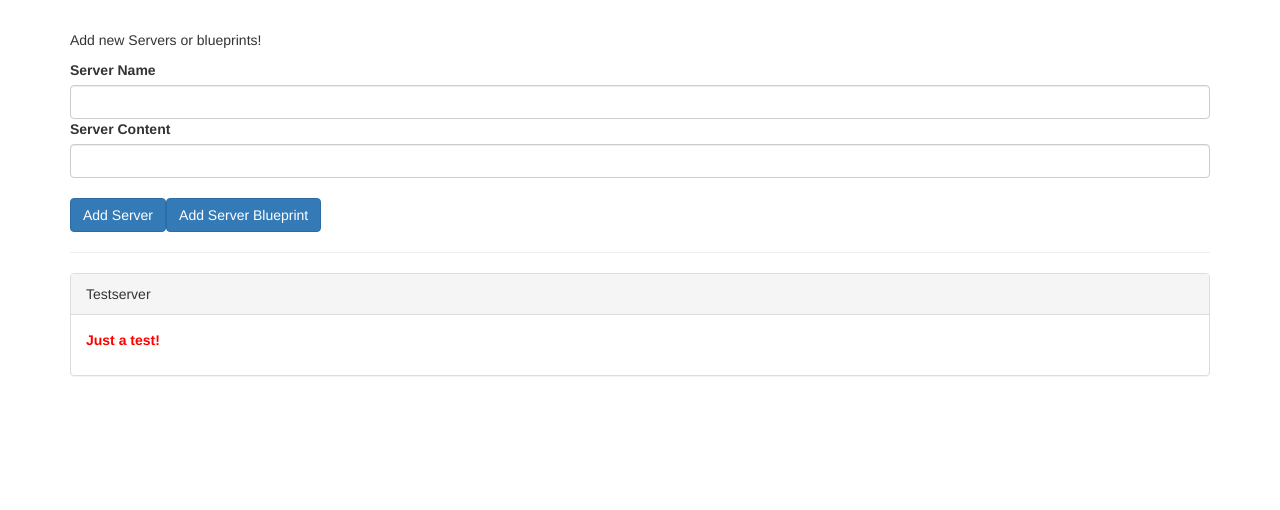
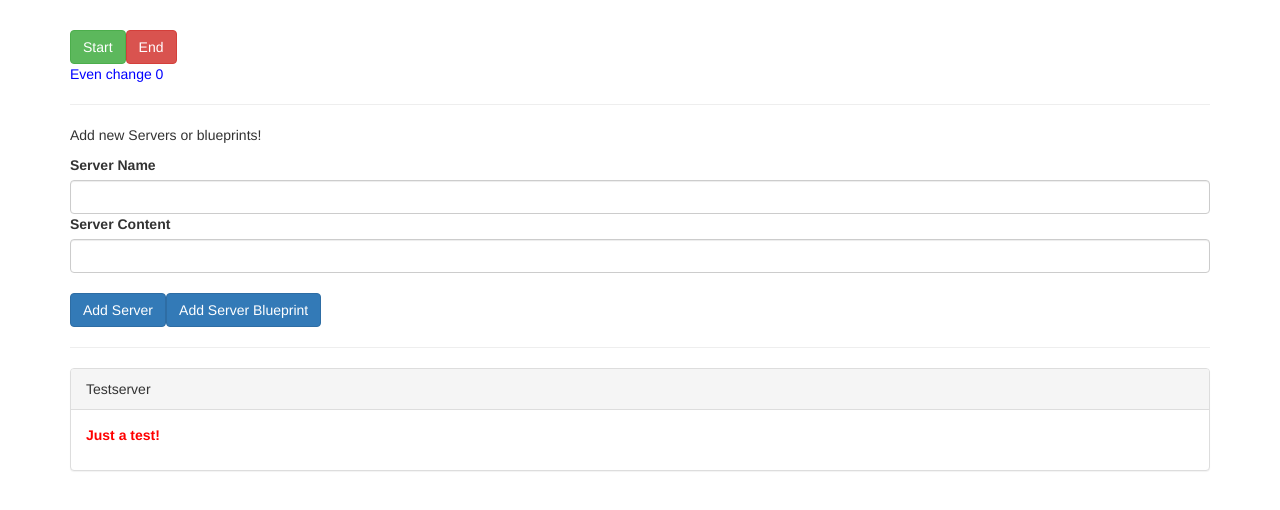
Before and after one commit to chrisjsherm/Angular-Complete-Guide-cmp-databinding-start, an Angular app: page / in a window 1280 px wide. Shown: the top 510 px of the page. Built offline with nearby package versions, Linux system fonts and the light colour scheme.

Commit message:
Implement section challenge.

```diff
--- a/src/app/app.component.html
+++ b/src/app/app.component.html
@@ -1,4 +1,8 @@
 <div class="container">
+  <app-game-control></app-game-control>
+
+  <hr>
+
   <app-cockpit (serverCreated)="onAddServer($event)"
     (blueprintCreated)="onAddBlueprint($event)"></app-cockpit>
   <hr>
--- /dev/null
+++ b/src/app/even/even.component.css
@@ -0,0 +1,3 @@
+div {
+  color: blue;
+}
--- /dev/null
+++ b/src/app/even/even.component.html
@@ -0,0 +1,3 @@
+<div *ngFor="let evenChange of evenChanges">
+  {{evenChange}}
+</div>
--- /dev/null
+++ b/src/app/even/even.component.ts
@@ -0,0 +1,24 @@
+import { Component, OnInit, Input, OnChanges, SimpleChanges } from '@angular/core';
+
+@Component({
+  selector: 'app-even',
+  templateUrl: './even.component.html',
+  styleUrls: ['./even.component.css']
+})
+export class EvenComponent implements OnInit, OnChanges {
+  @Input() secondsTimer: number;
+  evenChanges: string[] = [];
+
+  constructor() { }
+
+  ngOnInit() {
+  }
+
+  ngOnChanges(changes: SimpleChanges) {
+    if (changes.secondsTimer.currentValue % 2 === 0) {
+      this.evenChanges.push(
+        `Even change ${changes.secondsTimer.currentValue}`
+      );
+    }
+  }
+}
--- /dev/null
+++ b/src/app/game-control/game-control.component.html
@@ -0,0 +1,21 @@
+<div class="row">
+  <div class="col-xs-12">
+    <button (click)="onStartGame()" class="btn btn-success">
+      Start
+    </button>
+
+    <button (click)="onEndGame()" class="btn btn-danger">
+      End
+    </button>
+  </div>
+</div>
+
+<div class="row">
+  <div class="col-xs-6">
+    <app-even [secondsTimer]="secondsTimer"></app-even>
+  </div>
+
+  <div class="col-xs-6">
+    <app-odd [secondsTimer]="secondsTimer"></app-odd>
+  </div>
+</div>
--- /dev/null
+++ b/src/app/game-control/game-control.component.ts
@@ -0,0 +1,27 @@
+import { Component, OnInit } from '@angular/core';
+import { IPromise } from 'q';
+
+@Component({
+  selector: 'app-game-control',
+  templateUrl: './game-control.component.html',
+  styleUrls: ['./game-control.component.css']
+})
+export class GameControlComponent implements OnInit {
+  secondsTimer = 0;
+  secondsTimerId: number;
+
+  constructor() { }
+
+  ngOnInit() {
+  }
+
+  onStartGame() {
+    this.secondsTimerId = window.setInterval(() => {
+      this.secondsTimer++;
+    }, 1000);
+  }
+
+  onEndGame() {
+    window.clearInterval(this.secondsTimerId);
+  }
+}
--- /dev/null
+++ b/src/app/odd/odd.component.css
@@ -0,0 +1,3 @@
+div {
+  color: red;
+}
--- /dev/null
+++ b/src/app/odd/odd.component.html
@@ -0,0 +1,3 @@
+<div *ngFor="let oddChange of oddChanges">
+  {{oddChange}}
+</div>
--- /dev/null
+++ b/src/app/odd/odd.component.ts
@@ -0,0 +1,24 @@
+import { Component, OnInit, Input, OnChanges, SimpleChanges } from '@angular/core';
+
+@Component({
+  selector: 'app-odd',
+  templateUrl: './odd.component.html',
+  styleUrls: ['./odd.component.css']
+})
+export class OddComponent implements OnInit, OnChanges {
+  @Input() secondsTimer: number;
+  oddChanges: string[] = [];
+
+  constructor() { }
+
+  ngOnInit() {
+  }
+
+  ngOnChanges(changes: SimpleChanges) {
+    if (changes.secondsTimer.currentValue % 2 !== 0) {
+      this.oddChanges.push(
+        `Odd change ${changes.secondsTimer.currentValue}`
+      );
+    }
+  }
+}
```
Also changed, not shown: src/app/app.module.ts (+7 -1 lines), src/app/game-control/game-control.component.css (added), 1 other file (tests, documents, lock files or other folders).
